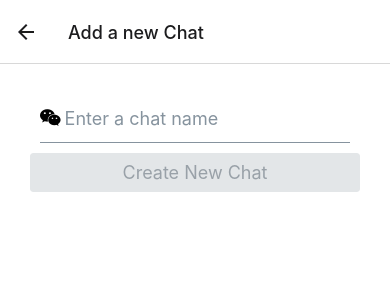
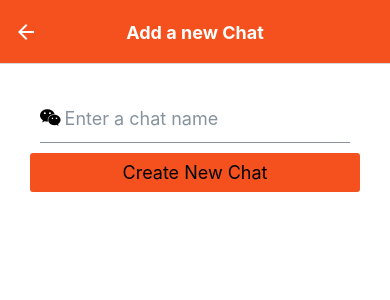
Before and after one commit to NicolasValiacas/npProjectRn, a React Native app: screen /AddChat in a window 390 px wide. Shown: the top 300 px of the page. Built offline with nearby package versions, Linux system fonts and the light colour scheme; no server answers; the database is empty.

Commit message:
Modifs Add chats

```diff
--- a/App.js
+++ b/App.js
@@ -63,7 +63,18 @@ export default function App() {
 
         <Stack.Screen
         name="AddChat"
-        component={AddChatScreen} />
+        component={AddChatScreen}
+        options={{
+          headerStyle: {
+            backgroundColor: '#f4511e',
+          },
+          headerTintColor: '#fff',
+          headerTitleStyle: {
+            fontWeight: 'bold',
+          },
+          headerTitleAlign: 'center',
+        }}
+        />
         </Stack.Navigator>
 
     </NavigationContainer>
--- a/screens/AddChatScreen.js
+++ b/screens/AddChatScreen.js
@@ -1,6 +1,7 @@
 import React, { useLayoutEffect, useState } from 'react'
 import { StyleSheet, KeyboardAvoidingView } from 'react-native'
-import { Button, Input } from 'react-native-elements'
+import { Input } from 'react-native-elements'
+import { Button } from 'react-native-elements/dist/buttons/Button';
 import Icon from 'react-native-vector-icons/FontAwesome'
 import { collection, addDoc, getFirestore } from '../firebase'
 
@@ -34,7 +35,11 @@ const AddChatScreen = ({ navigation }) => {
           <Icon name="wechat" size={18} type="antdesign" color="black" />
         }
       />
-      <Button disabled={!chat} onPress={createChat} title="Create New Chat" />
+      <Button
+      containerStyle={styles.reg}
+      disabled={!chat}
+      onPress={createChat}
+      title="Create New Chat" />
     </KeyboardAvoidingView>
   )
 }
@@ -47,4 +52,7 @@ const styles = StyleSheet.create({
     padding: 30,
     height: '100%',
   },
+  reg: {
+    backgroundColor: '#f4511e',
+  },
 })
--- a/screens/HomeScreen.js
+++ b/screens/HomeScreen.js
@@ -39,8 +39,8 @@ const HomeScreen = ({ navigation }) => {
   useLayoutEffect(() => {
     navigation.setOptions({
       title: 'SwartzChat',
-      headerStyle: { backgroundColor: '#FFF' },
-      headerTitleStyle: { color: 'black' },
+      headerStyle: { backgroundColor: '#f4511e' },
+      headerTitleStyle: { color: 'white' },
       headerTintColor: 'black',
       headerLeft: () => (
         <View style={{ marginLeft: 10 }}>
@@ -56,7 +56,7 @@ const HomeScreen = ({ navigation }) => {
             width: 90,
             flexDirection: 'row',
             justifyContent: 'space-between',
-            backgroundColor: 'white'
+            backgroundColor: '#f4511e'
           }}
         >
           <TouchableOpacity activeOpacity={0.5}>
```
